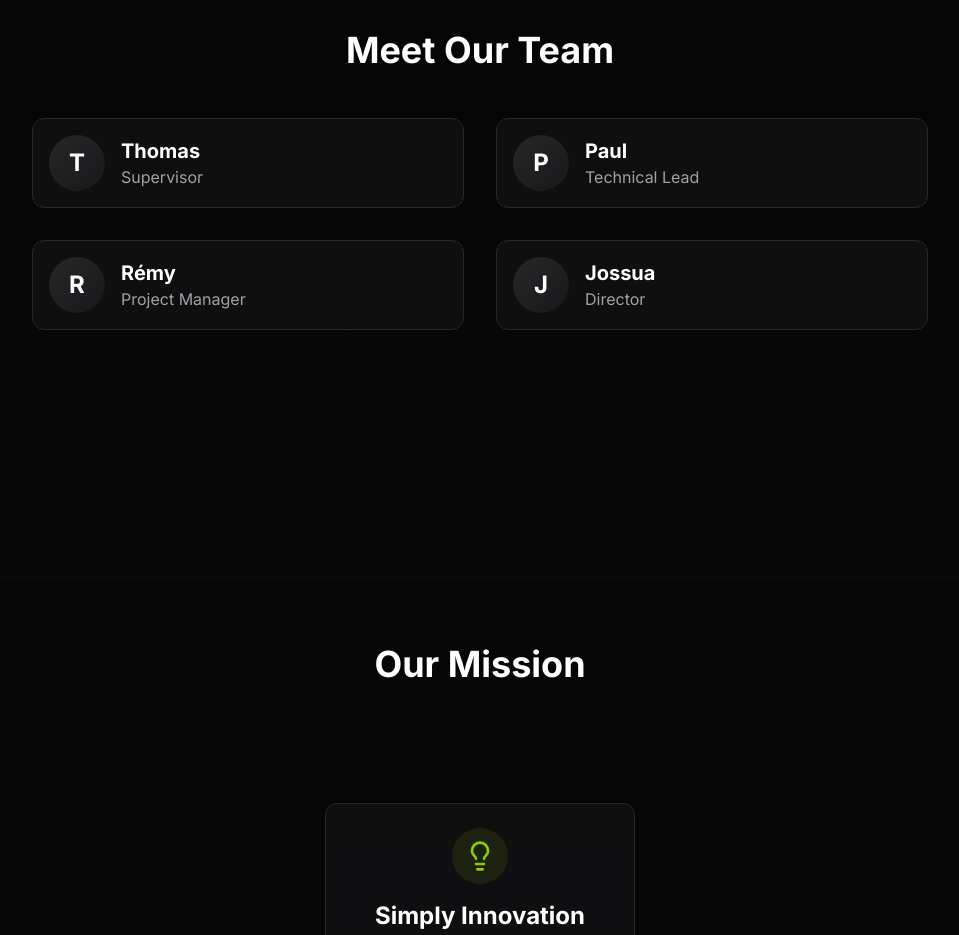
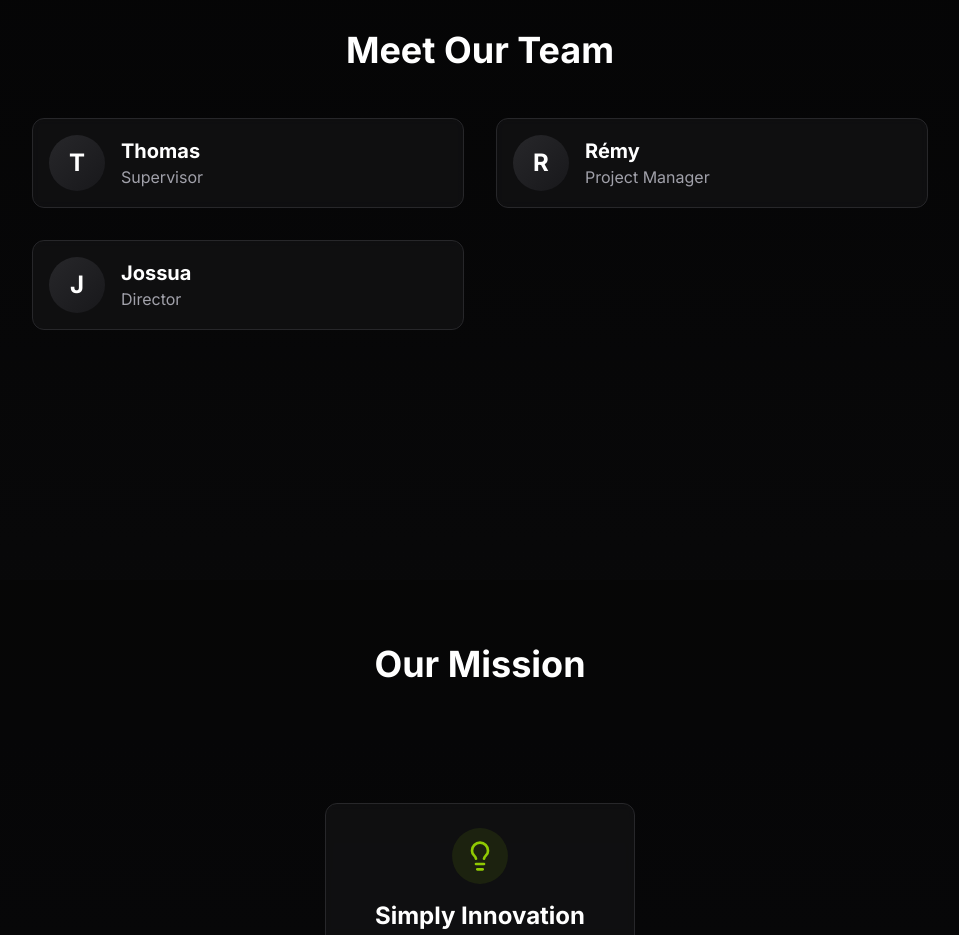
Before and after one commit to remyweb/site, a Next.js app: page / in a window 1280 px wide. Shown: the part 1020-1955 px from the top of the page, without its empty margins (160-1119 px from the left). Built offline with nearby package versions, Linux system fonts and the light colour scheme.

Commit message:
remove paul

```diff
--- a/components/Team.tsx
+++ b/components/Team.tsx
@@ -12,7 +12,6 @@ interface TeamMemberType {
 export function Team() {
   const [teamMembers, setTeamMembers] = useState<TeamMemberType[]>([
     { name: 'Rémy', role: 'Project Manager' },
-    { name: 'Paul', role: 'Technical Lead' },
     { name: 'Thomas', role: 'Supervisor', isThomas: true },
     { name: 'Jossua', role: 'Director' },
   ]);
```
Also changed, not shown: app/dashboard/page.tsx (added).
